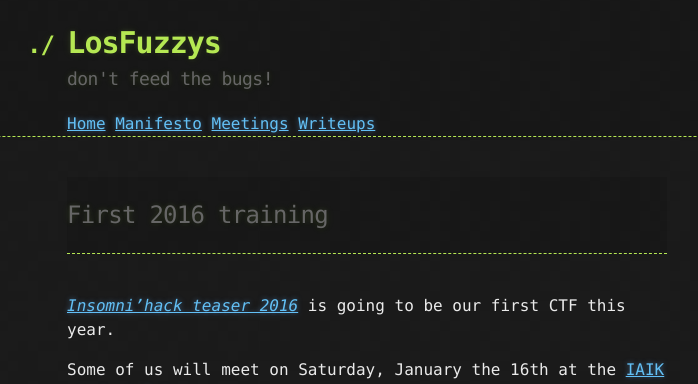
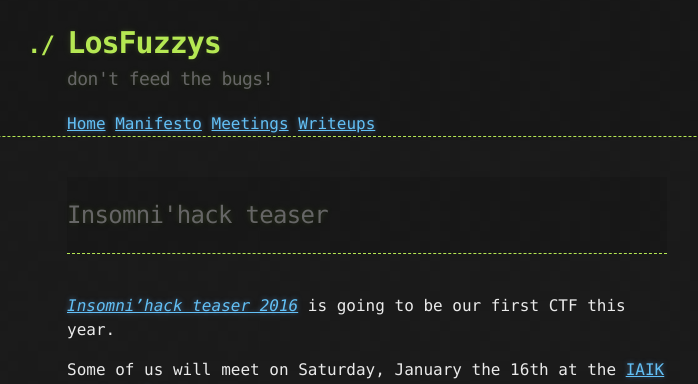
Before and after one commit to mtps3/Mtps3.github.io, a Jekyll site: the page built from _posts/2016-01-16-insomnihack-teaser.md, in a window 1280 px wide. Shown: the top 384 px of the page, without its empty margins (273-971 px from the left). Built offline with Jekyll 4.4.1, drawn with Linux system fonts in a browser that asks for light colours.

Commit message:
fixed title of insomnihack teaser post

```diff
--- a/_posts/2016-01-16-insomnihack-teaser.md
+++ b/_posts/2016-01-16-insomnihack-teaser.md
@@ -1,6 +1,6 @@
 ---
 layout: post
-title:  "First 2016 training"
+title:  "Insomni'hack teaser"
 when: "Jan 16-17, 2016"
 author: verr
 categories: meeting
```
